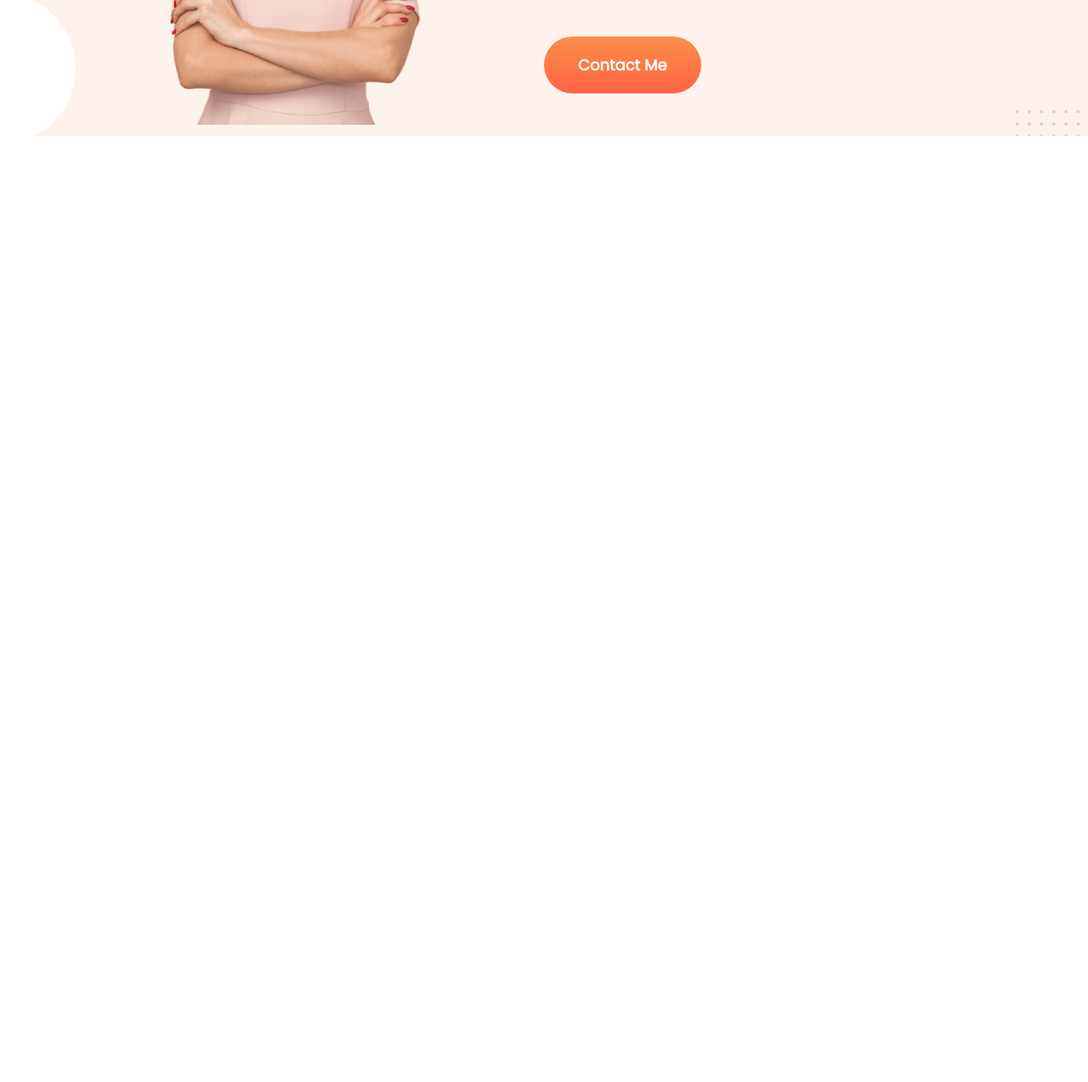
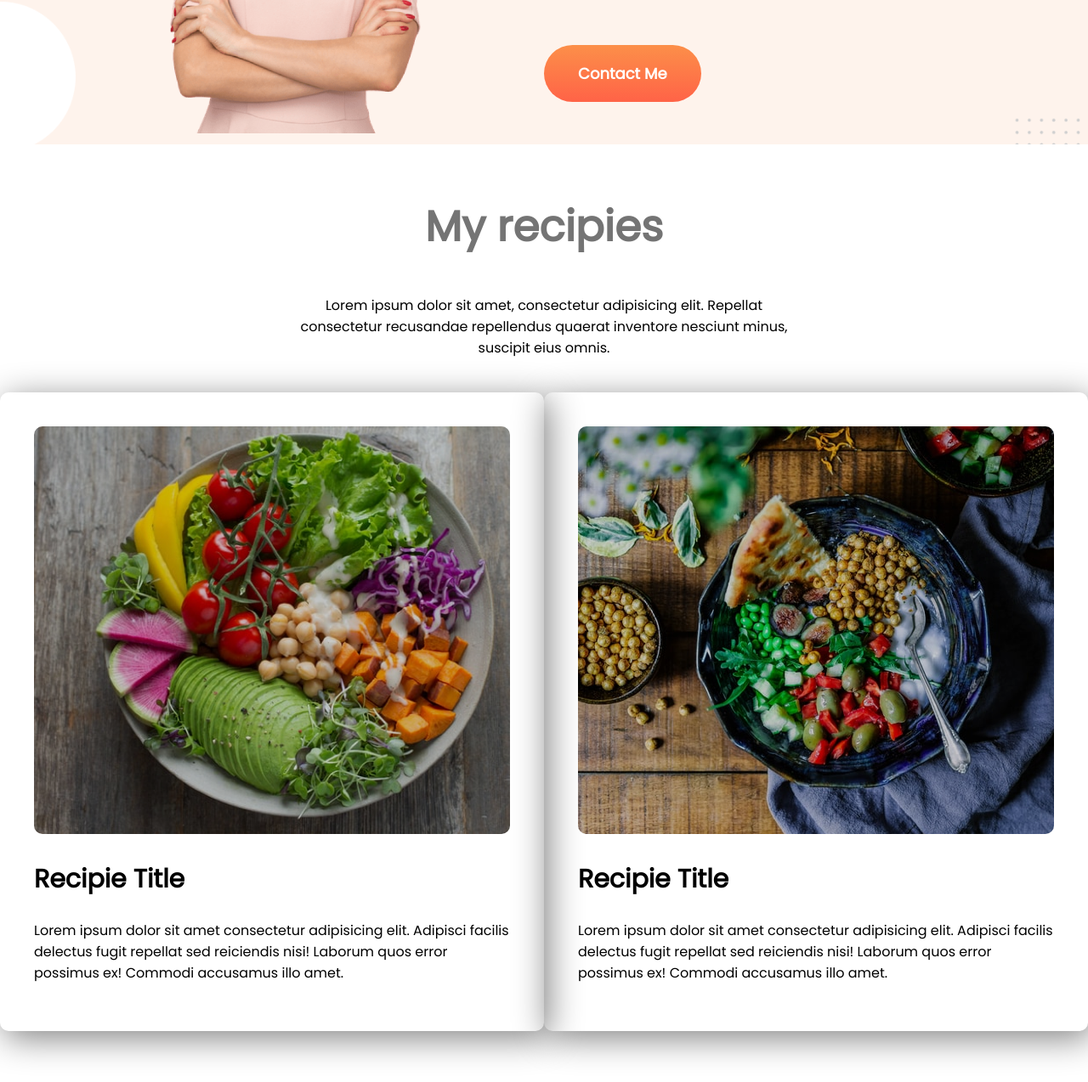
Before and after one commit to anamul101/eat-healthy-a, a plain HTML site: page index.html in a window 1280 px wide. Shown: the part 1303-2577 px from the top of the page at 85% size. Before the commit the page ends 1513 px from the top, so only its background shows below. Drawn offline with Linux system fonts and the light colour scheme.

Commit message:
section 3

```diff
--- a/index.html
+++ b/index.html
@@ -44,6 +44,26 @@
     </section>
 
     <!--section-3-->
+   <section id="section-3">
+        <div class="sec3-top">
+            <h1>My recipies</h1>
+            <p>Lorem ipsum dolor sit amet, consectetur adipisicing elit. Repellat consectetur recusandae repellendus quaerat inventore nesciunt minus, suscipit eius omnis.</p>
+        </div>
+        <div class="box-title">
+            <div class="img-dev">
+                <img src="img/Project Cover5.png" alt="">
+                <h2>Recipie Title</h2>
+                <p>Lorem ipsum dolor sit amet consectetur adipisicing elit. Adipisci facilis delectus fugit repellat sed reiciendis nisi! Laborum quos error possimus ex! Commodi accusamus illo amet.</p>
+            </div>
+
+            <div class="img-dev">
+                <img src="img/Project Cover8.png" alt="">
+                <h2>Recipie Title</h2>
+                <p>Lorem ipsum dolor sit amet consectetur adipisicing elit. Adipisci facilis delectus fugit repellat sed reiciendis nisi! Laborum quos error possimus ex! Commodi accusamus illo amet.</p>
+            </div>
+        </div>
+   </section>
+   <!--section-4-->
 
 
 </body>
--- a/style.css
+++ b/style.css
@@ -15,7 +15,8 @@ h1{
 }
 section{
     margin-top: 50px;
-    margin-bottom:50px;
+    margin-bottom:60px;
+
 }
 
 /***** section-1******/
@@ -85,3 +86,36 @@ section{
 }
 
 /******section******/
+.sec3-top{
+    width: 600px;
+    text-align: center;
+    margin:0 auto;
+    margin-bottom: 40px;
+}
+.sec3-top h1{
+    font-size: 50px;
+}
+.box-title{
+    display: flex;
+    margin-bottom: 50px;
+
+}
+.img-dev{
+    width: 50%;
+    width: 600px;
+    padding: 40px 40px;
+    margin: 20px;
+    margin: 0 auto;
+    border-radius: 10px;
+    box-shadow: 5px 8px 40px grey;
+
+}
+.img-dev img{
+    width: 100%;
+   border-radius: 10px;
+}
+.img-dev h2{
+    font-size: 30px;
+}
+
+/** section-4****/
```
